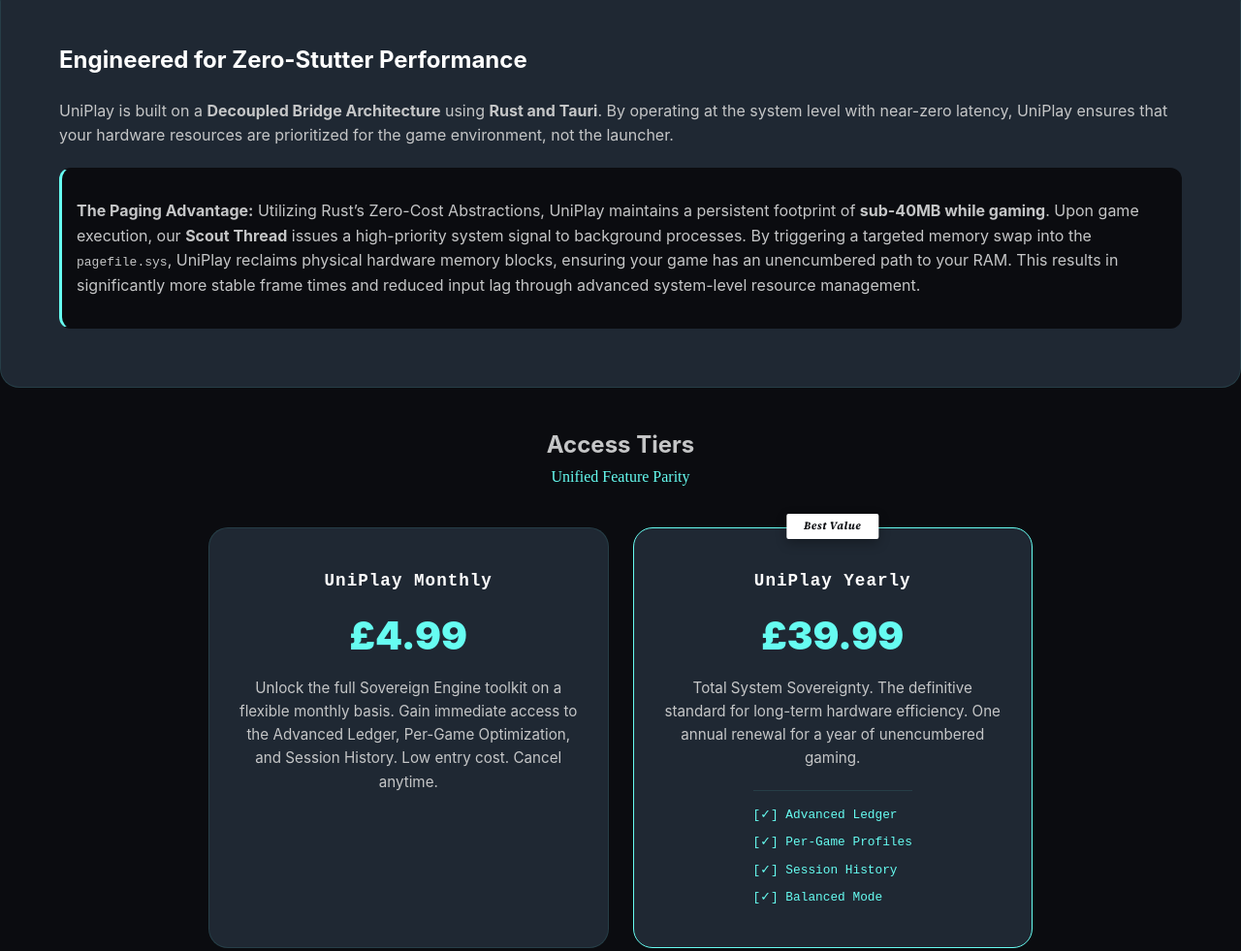
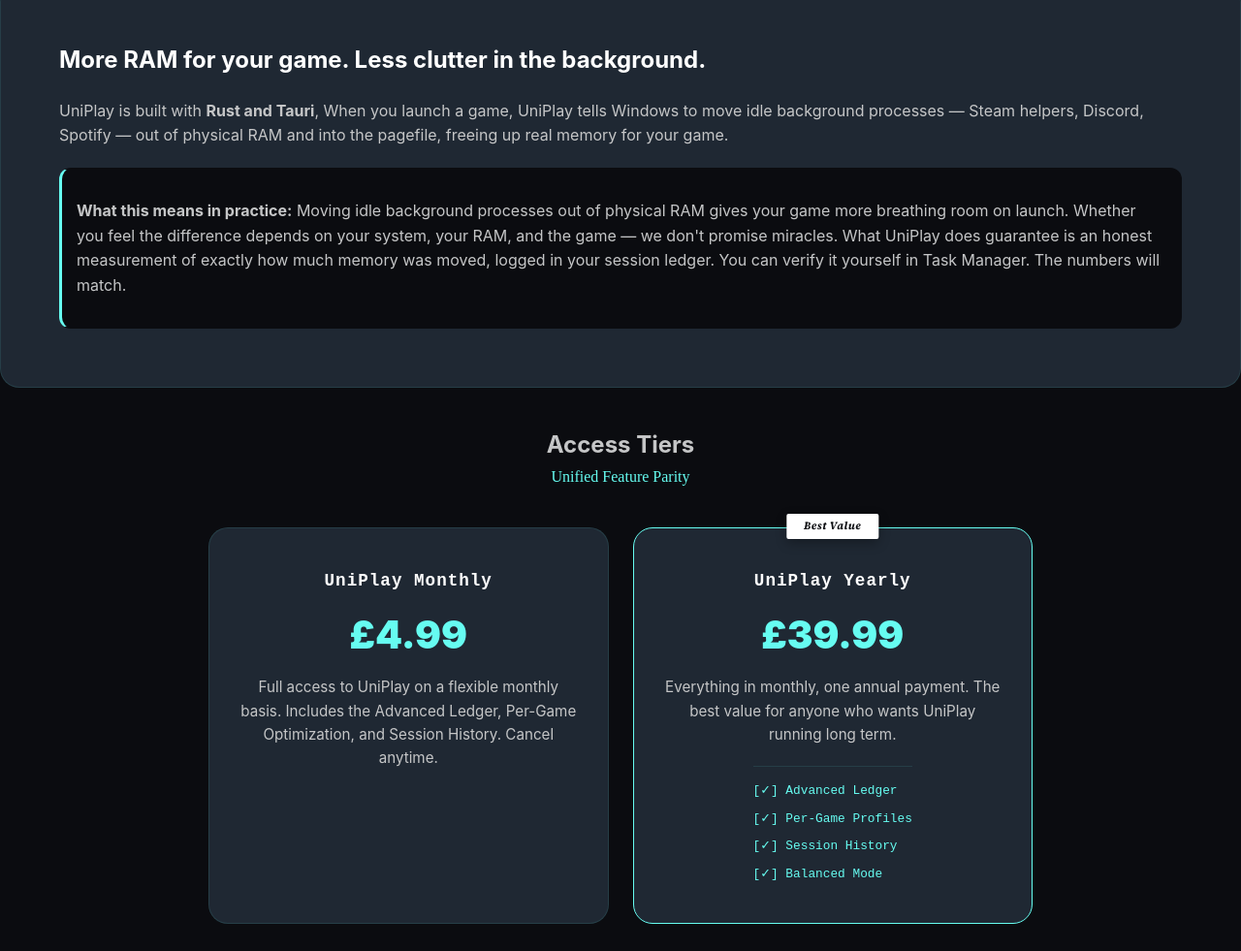
Before and after one commit to Ia-Irfan00/uniplay-web, a plain HTML site: page index.html in a window 1280 px wide. Shown: the part 790-1771 px from the top of the page at 97% size. Drawn offline with Linux system fonts and the light colour scheme.

Commit message:
fix: rewrite landing page copy for honesty and clarity
- Replaced "Sovereign Performance Engine" tagline with honest
  positioning: "A lighter system. A cleaner game."

- Removed all undefendable performance claims: "zero-stutter",
  "significantly more stable frame times", "reduced input lag",
  "Decoupled Bridge Architecture", "Scout Thread high-priority signal"

- Rewrote tech specs section to accurately describe what UniPlay
  actually does — moves idle background processes to pagefile,
  gives game more physical RAM breathing room on launch

- Added honest expectation setting: "we don't promise miracles,
  every game and system behaves differently"

- Added trust anchor: "verify it yourself in Task Manager,
  the numbers will match"

- Cleaned up pricing copy — removed "Total System Sovereignty"
  and "Sovereign Engine toolkit" marketing fluff

- Removed footprint claim (150-160MB is accurate but not a
  selling point worth highlighting)

No functionality changes — copy and positioning only.

```diff
--- a/index.html
+++ b/index.html
@@ -89,7 +89,7 @@
 
     <section class="hero container">
         <h1>UniPlay</h1>
-        <p style="font-size: 1.5rem; color: var(--accent); font-weight: 700;">Sovereign Performance Engine</p>
+        <p style="font-size: 1.5rem; color: var(--accent); font-weight: 700;"> A lighter system. A cleaner game.</p>
     </section>
 
    <div class="grid">
@@ -106,12 +106,24 @@
 </div>
 
       <section class="tech-specs">
-            <h2 style="color: white; margin-top: 0;">Engineered for Zero-Stutter Performance</h2>
-            <p>UniPlay is built on a <strong>Decoupled Bridge Architecture</strong> using <strong>Rust and Tauri</strong>. By operating at the system level with near-zero latency, UniPlay ensures that your hardware resources are prioritized for the game environment, not the launcher.</p>
+           <h2 style="color: white; margin-top: 0;">
+    More RAM for your game. Less clutter in the background.
+</h2>
+<p>UniPlay is built with <strong>Rust and Tauri</strong>, When you launch a game, UniPlay
+tells Windows to move idle background processes — Steam helpers, Discord,
+Spotify — out of physical RAM and into the pagefile, freeing up real memory
+for your game.</p>
 
-            <div class="card" style="margin-top: 20px; border-left: 3px solid var(--accent);">
-                <p><strong>The Paging Advantage:</strong> Utilizing Rust’s Zero-Cost Abstractions, UniPlay maintains a persistent footprint of <strong>sub-40MB while gaming</strong>. Upon game execution, our <strong>Scout Thread</strong> issues a high-priority system signal to background processes. By triggering a targeted memory swap into the <code>pagefile.sys</code>, UniPlay reclaims physical hardware memory blocks, ensuring your game has an unencumbered path to your RAM. This results in significantly more stable frame times and reduced input lag through advanced system-level resource management.</p>
-            </div>
+
+<div class="card" style="margin-top: 20px; border-left: 3px solid var(--accent);">
+    <p><strong>What this means in practice:</strong> Moving idle background
+    processes out of physical RAM gives your game more breathing room on
+    launch. Whether you feel the difference depends on your system, your
+    RAM, and the game — we don't promise miracles. What UniPlay does
+    guarantee is an honest measurement of exactly how much memory was moved,
+    logged in your session ledger. You can verify it yourself in Task Manager.
+    The numbers will match.</p>
+</div>
         </section>
         <section>
     <h2 style="text-align: center;">Access Tiers</h2>
@@ -122,8 +134,10 @@
         <h3 style="color: var(--white); margin: 0; font-family: 'JetBrains Mono', monospace; letter-spacing: 1px; font-size: 1.1rem;">UniPlay Monthly</h3>
         <div class="price-amount">£4.99</div>
         <p style="margin: 0; font-size: 0.95rem; line-height: 1.6; color: var(--text);">
-            Unlock the full Sovereign Engine toolkit on a flexible monthly basis. Gain immediate access to the Advanced Ledger, Per-Game Optimization, and Session History. Low entry cost. Cancel anytime.
-        </p>
+    Full access to UniPlay on a flexible monthly basis. Includes the
+    Advanced Ledger, Per-Game Optimization, and Session History.
+    Cancel anytime.
+</p>
     </div>
 
     <div class="price-card" style="border-color: var(--accent); position: relative; padding: 40px 30px; display: flex; flex-direction: column; justify-content: space-between;">
@@ -150,9 +164,10 @@
         <div>
             <h3 style="color: var(--white); margin: 0; font-family: 'JetBrains Mono', monospace; letter-spacing: 1px; font-size: 1.1rem;">UniPlay Yearly</h3>
             <div class="price-amount">£39.99</div>
-            <p style="margin: 0 0 20px 0; font-size: 0.95rem; line-height: 1.6; color: var(--text);">
-                Total System Sovereignty. The definitive standard for long-term hardware efficiency. One annual renewal for a year of unencumbered gaming.
-            </p>
+           <p style="margin: 0 0 20px 0; font-size: 0.95rem; line-height: 1.6; color: var(--text);">
+    Everything in monthly, one annual payment. The best value for
+    anyone who wants UniPlay running long term.
+</p>
         </div>
 
         <ul style="
```
